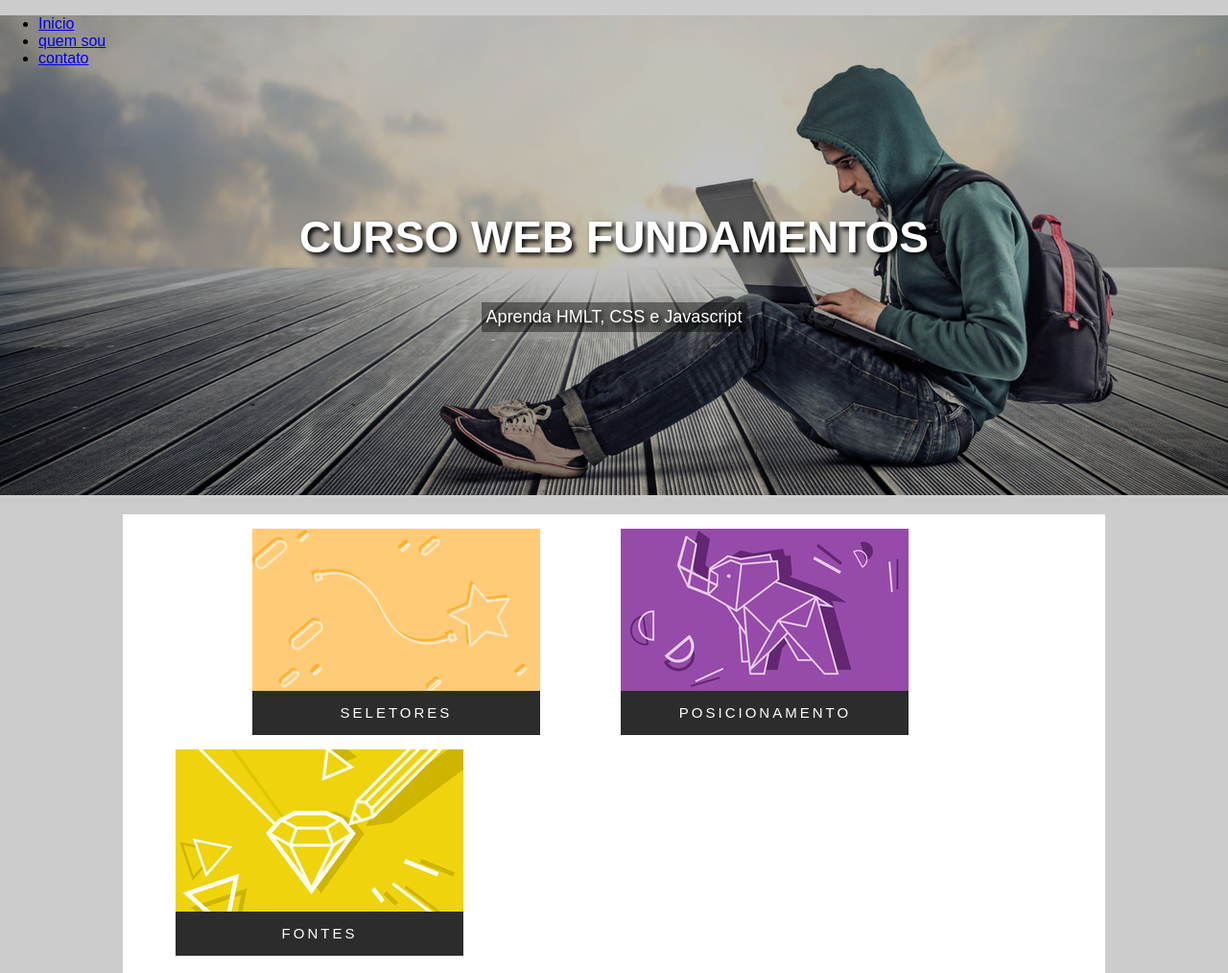
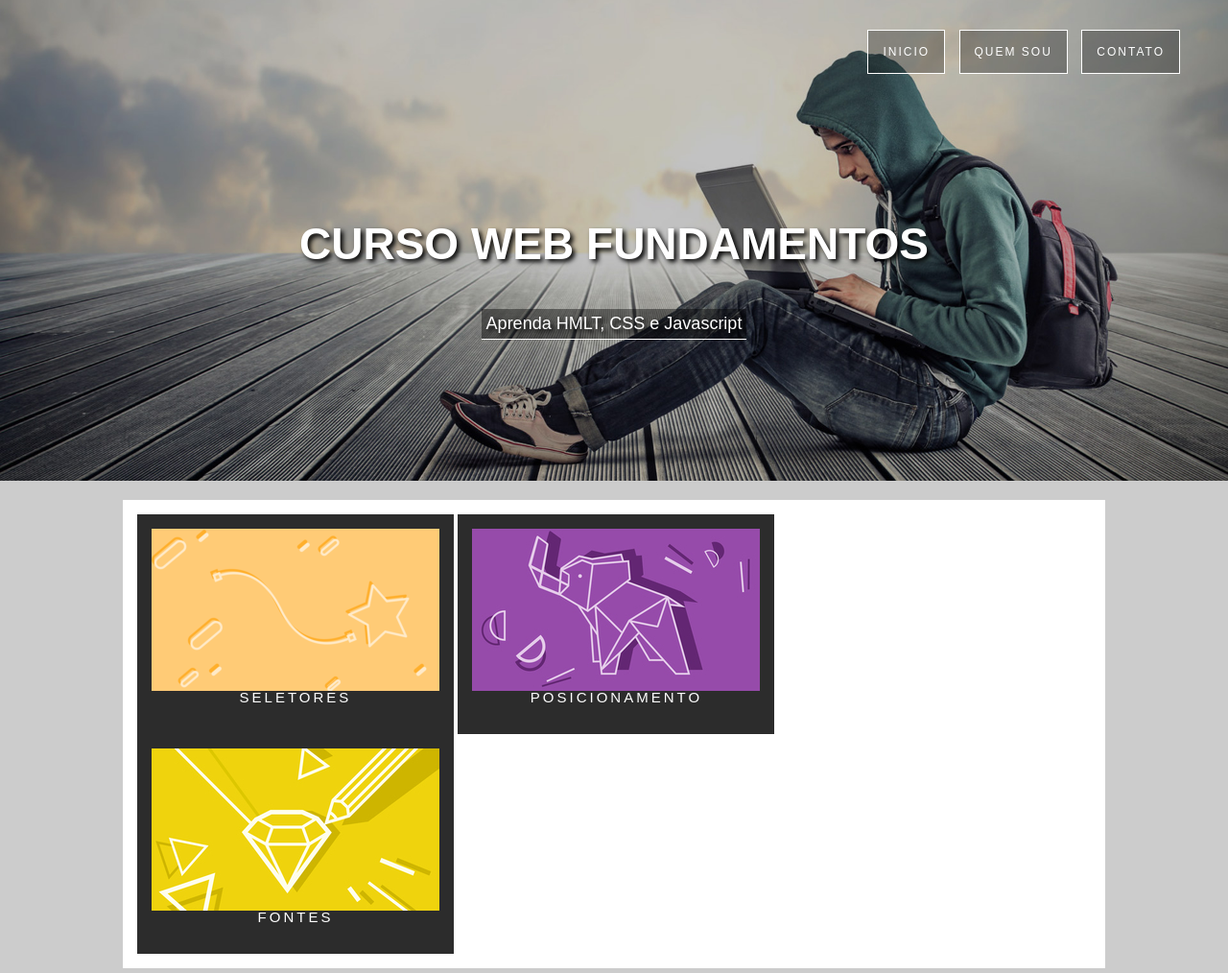
Before and after one commit to samueldsiqueira/aulas-udemy, a plain HTML site: page aulas-iniciais/revisando/index.html in a window 1280 px wide. Shown: the top 1014 px of the page at 96% size. Drawn offline with Linux system fonts and the light colour scheme.

Commit message:
revisado-com-professor

```diff
--- a/aulas-iniciais/revisando/css/estilo.css
+++ b/aulas-iniciais/revisando/css/estilo.css
@@ -10,6 +10,7 @@ body {
   height: 500px;
   background-position: right, center;
   background-size: cover;
+  border-top: 1px solid transparent;
 }
 
 .hero-content {
@@ -24,6 +25,7 @@ body {
   margin: 10px;
   padding: 5px;
   display: inline-block;
+  border-bottom: 1px solid white;
 }
 
 .hero-content h1 {
@@ -31,6 +33,33 @@ body {
   font-size: 46px;
   text-shadow: 3px 3px 5px black;
   /** sombra no texto**/
+}
+
+.hero nav ul {
+  text-align: right;
+  margin: 30px 50px 0 0;
+}
+
+.hero nav li {
+  display: inline-block;
+  list-style: none;
+  border: 1px solid white;
+  margin-left: 10px;
+}
+
+.hero nav a {
+  background: rgba(0, 0, 0, 0.288);
+  display: block;
+  padding: 15px;
+  text-decoration: none;
+  text-transform: uppercase;
+  font-size: 12px;
+  letter-spacing: 2px;
+  color: white;
+}
+
+.hero nav a:hover {
+  background-color: rgba(0, 0, 0, 0.644);
 }
 
 main {
@@ -57,14 +86,18 @@ header p {
 }
 
 footer {
-  background-color: rgb(128, 128, 128);
+  background: rgb(128, 128, 128);
   text-shadow: 2px 2px 3px black;
-  padding: 15px;
+  line-height: 80px;
+  /**o valor pode ser subistituido pelo line- height quando for um unico item padding: 15px;**/
   text-align: center;
   color: white;
 }
 
-.menu {
+.card {
+  display: inline-block;
+  text-align: center;
+  color: white;
   background-color: rgb(44, 44, 44);
   font-size: 15px;
   text-transform: uppercase;
@@ -73,27 +106,20 @@ footer {
   padding: 15px;
 }
 
-.card {
-  display: inline-block;
-  text-align: center;
-  margin: 0px 40px 0px 120px;
-  color: white;
-}
-
-.card-2 {
-  display: inline-block;
-  text-align: center;
-  margin: 0px 40px 0px;
-  color: white;
-}
-
-.card-3 {
-  display: inline-block;
-  text-align: center;
-  margin: 0px 40px 0px;
-  color: white;
-}
-
 img {
   margin-bottom: -20px;
 }
+
+ul {}
+
+/** elemento de nivel de bloco ele ocupa a área toda disponivel. Exemplo <p>, <h1>...<h6>, <div>, <ul>, <ol>, <li> e <footer>, todos esses recebem modelagem de caixa, (modelbox)
+
+
+A nivel de linha ele não gera quebra de linha, e tambem não ocupa 100% da área disponivel.
+Exemplo: <a>, <strong>, <b>, <em>, <i>, <span> e <img>
+
+
+Como utilizar o atributo display:
+muda o comportamento padrão de um elementor de linha com valor "block".
+visibility: hidden; - remove da linha mas mantem o espaço determinado no CSS.
+**/
--- a/aulas-iniciais/revisando/index.html
+++ b/aulas-iniciais/revisando/index.html
@@ -31,13 +31,13 @@
     <main>
       <section class="content-section">
         <div class="card"><img src="imagens\card_01.png" alt="">
-          <p class="menu">Seletores</p>
+          <p>Seletores</p>
         </div>
-        <div class="card-2"><img src="imagens\card_02.jpg" alt="">
-          <p class="menu">Posicionamento</p>
+        <div class="card"><img src="imagens\card_02.jpg" alt="">
+          <p>Posicionamento</p>
         </div>
-        <div class="card-3"><img src="imagens\card_03.jpg" alt="">
-          <p class="menu">Fontes</p>
+        <div class="card"><img src="imagens\card_03.jpg" alt="">
+          <p>Fontes</p>
         </div>
 
       </section>
```
